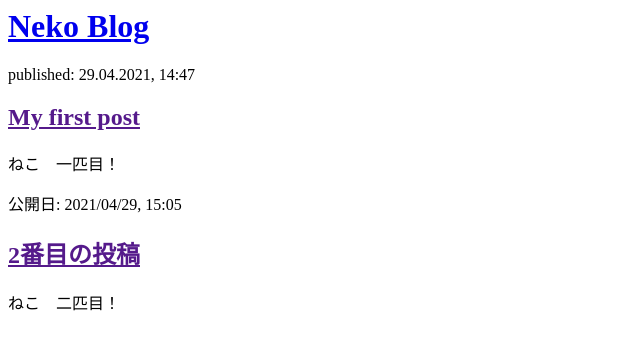
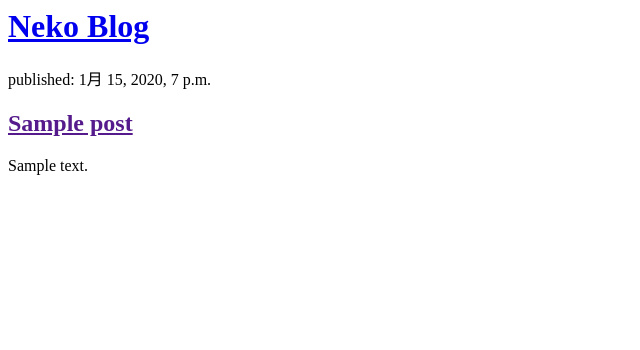
Before and after one commit to nekonya-neko/my-first-blog, a Django app: page / in a window 1280 px wide. Shown: the top 350 px of the page, without its empty margins (0-640 px from the left). Run offline with Django 3.2, Linux system fonts and the light colour scheme; tables that the repository leaves empty hold one stand-in row (values such as "Sample post").

Commit message:
Modified templates to display posts from database.

```diff
--- a/blog/templates/blog/post_list.html
+++ b/blog/templates/blog/post_list.html
@@ -7,16 +7,13 @@
             <h1><a href="/">Neko Blog</a></h1>
         </div>
 
-        <div>
-            <p>published: 29.04.2021, 14:47</p>
-            <h2><a href="">My first post</a></h2>
-            <p>ねこ　一匹目！ </p>
-        </div>
+        {% for post in posts %}
+            <div>
+                <p>published: {{ post.published_date }}</p>
+                <h2><a href="">{{ post.title }}</a></h2>
+                <p>{{ post.text|linebreaksbr }}</p>
+            </div>
+        {% endfor %}
 
-        <div>
-            <p>公開日: 2021/04/29, 15:05</p>
-            <h2><a href="">2番目の投稿</a></h2>
-            <p> ねこ　二匹目！ </p>
-        </div>
     </body>
 </html>
--- a/blog/views.py
+++ b/blog/views.py
@@ -1,4 +1,7 @@
 from django.shortcuts import render
+from django.utils import timezone
+from .models import Post
 
 def post_list(request):
-    return render(request, 'blog/post_list.html', {})
+    posts = Post.objects.filter(published_date__lte=timezone.now()).order_by('published_date')
+    return render(request, 'blog/post_list.html', {'posts': posts})
```
